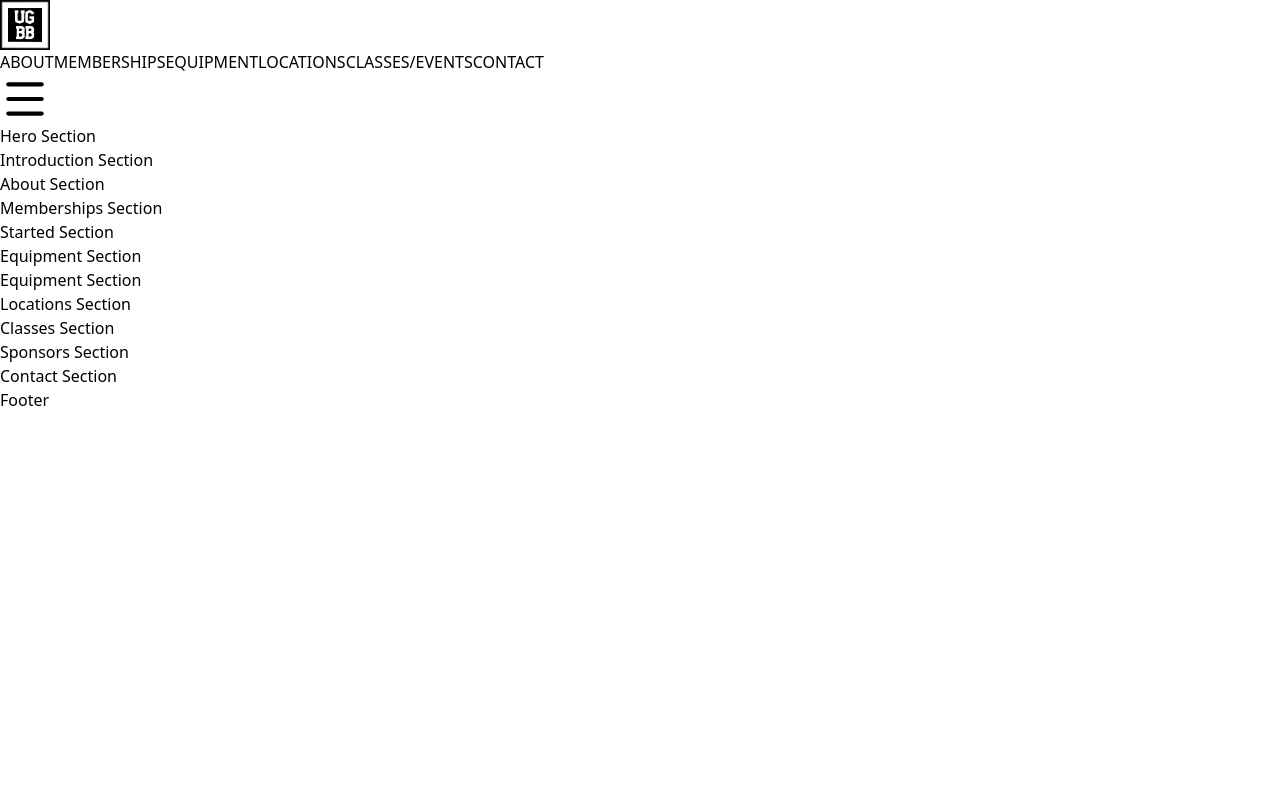
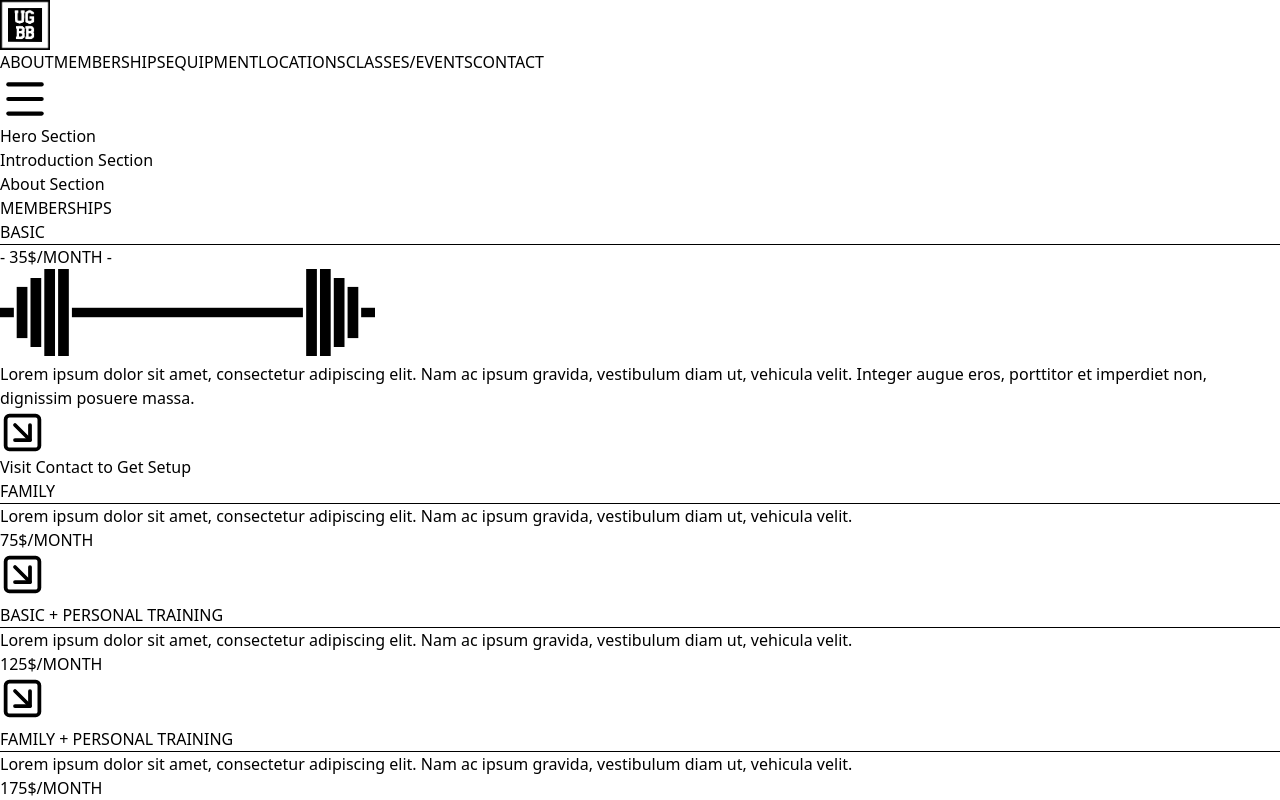
Before and after one commit to Underground-Barbell/UGBB-Website, a Next.js app: page / in a window 1280 px wide. Shown: the top 800 px of the page. Built offline with nearby package versions, Linux system fonts and the light colour scheme.

Commit message:
membership html

```diff
--- /dev/null
+++ b/app/components/MembershipCard.tsx
@@ -0,0 +1,28 @@
+'use client'
+import { useState } from "react";
+import MoreInfoIcon from "../../public/Icons/square-arrow-down-right.svg"
+import Image from "next/image"
+
+interface MemberShipCardInterface {
+    title: string,
+    description: string,
+    pricePerMonth: string
+}
+
+export default function MembershipCard(props: MemberShipCardInterface) {
+    const [moreInfoToggle, setMoreInfoToggle] = useState<boolean>(false)
+
+    return (
+        <div id="MembershipCard">
+            <h3>{props.title}</h3>
+            <hr />
+            <p>{props.description}</p>
+            <div id="MembershipLowerInfoContainer">
+                <h5>{props.pricePerMonth}</h5>
+                <button onClick={() => setMoreInfoToggle(!moreInfoToggle)}>
+                    <Image src={MoreInfoIcon} alt="More Info Icon" width={45} height={45} />
+                </button>
+            </div>
+        </div>
+    );
+}
--- a/app/sections/memberships.tsx
+++ b/app/sections/memberships.tsx
@@ -1,12 +1,56 @@
 'use client'
 import { useState } from 'react';
+import Image from "next/image"
+import Link from "next/link"
+import MembershipCard from "@/app/components/MembershipCard";
+import BarbellIcon from "../../public/Icons/Barbell.svg"
+import MoreInfoIcon from "../../public/Icons/square-arrow-down-right.svg"
 
 
 export default function Memberships(){
+    const [moreInfoToggle, setMoreInfoToggle] = useState<boolean>(false)
 
     return (
         <section id="Memberships">
-            <h1>Memberships Section</h1>
+            <h2>MEMBERSHIPS</h2>
+            <div id="CardContainer">
+                <div id="BasicMembershipContainer">
+                    <div id="BasicMembershipCard">
+                        <h3>BASIC</h3>
+                        <hr />
+                        <h5>- 35$/MONTH -</h5>
+                        <button onClick={() => setMoreInfoToggle(!moreInfoToggle)}>
+                            <Image src={BarbellIcon} alt="Barbell Icon" width={375} height={150} />
+                        </button>
+                        <p>
+                            Lorem ipsum dolor sit amet, consectetur adipiscing elit. Nam ac ipsum
+                            gravida, vestibulum diam ut, vehicula velit. Integer augue eros,
+                            porttitor et imperdiet non, dignissim posuere massa.
+                        </p>
+                        <Image src={MoreInfoIcon} alt="More Info Icon" width={45} height={45} />
+                    </div>
+                    <div id="MembershipContactLinkContainer">
+                        <Link href="/">Visit Contact to Get Setup</Link>
+                    </div>
+                </div>
+                <div id="OtherMembershipsContainer">
+                    <MembershipCard
+                        title="FAMILY"
+                        description="Lorem ipsum dolor sit amet, consectetur adipiscing elit. Nam ac ipsum  gravida, vestibulum diam ut, vehicula velit."
+                        pricePerMonth="75$/MONTH"
+                    />
+                    <MembershipCard
+                        title="BASIC + PERSONAL TRAINING"
+                        description="Lorem ipsum dolor sit amet, consectetur adipiscing elit. Nam ac ipsum  gravida, vestibulum diam ut, vehicula velit."
+                        pricePerMonth="125$/MONTH"
+                    />
+                    <MembershipCard
+                        title="FAMILY + PERSONAL TRAINING"
+                        description="Lorem ipsum dolor sit amet, consectetur adipiscing elit. Nam ac ipsum  gravida, vestibulum diam ut, vehicula velit."
+                        pricePerMonth="175$/MONTH"
+                    />
+                </div>
+            </div>
         </section>
     );
 }
```
